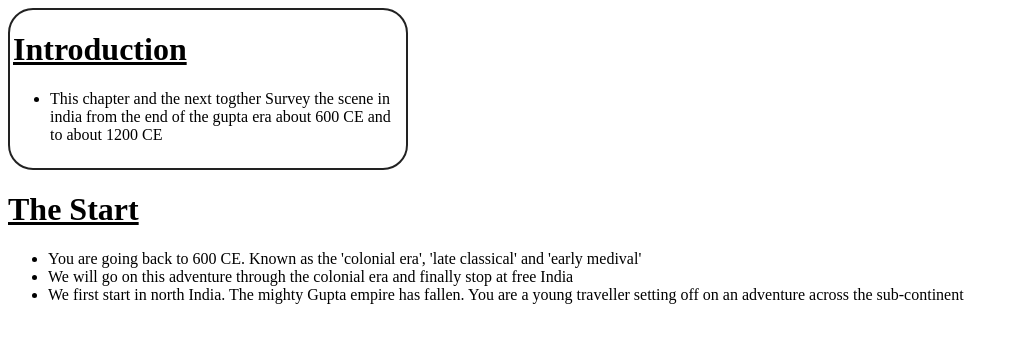
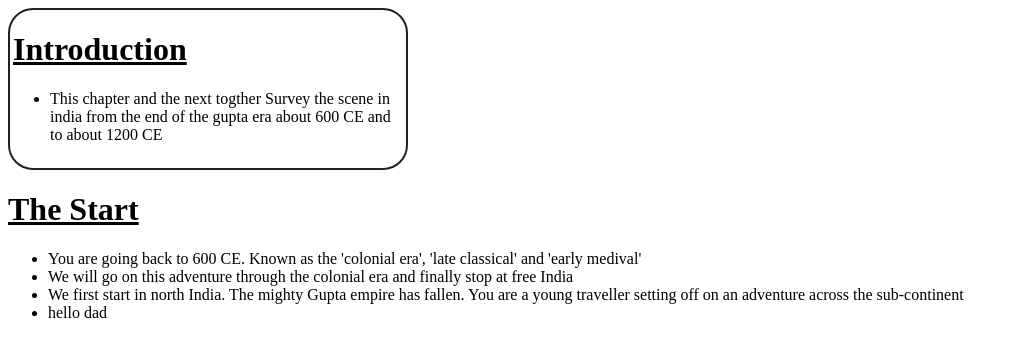
Before and after one commit to python382/S.S, a plain HTML site: page index.html in a window 1280 px wide. Shown: the whole page, without its empty margins (0-1017 px from the left). Drawn offline with Linux system fonts and the light colour scheme.

Commit message:
Update notes

```diff
--- a/index.html
+++ b/index.html
@@ -15,6 +15,7 @@
         <li>You are going back to 600 CE. Known as the 'colonial era', 'late classical' and 'early medival'</li>
         <li>We will go on this adventure through the colonial era and finally stop at free India</li>
         <li>We first start in north India. The mighty Gupta empire has fallen. You are a young traveller setting off on an adventure across the sub-continent</li>
+        <li>hello dad</li>
       </ul>
     </body>
 </html>
```
